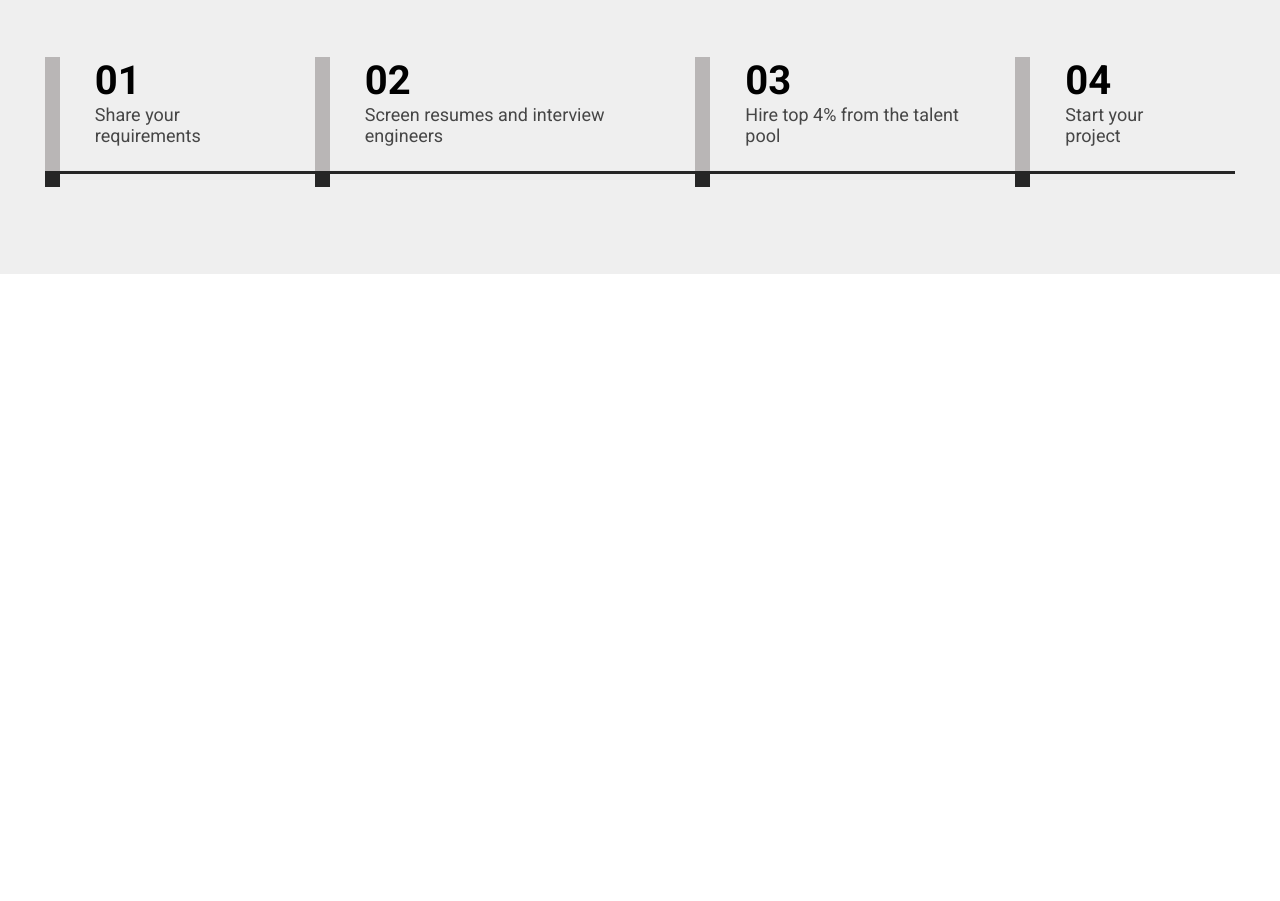
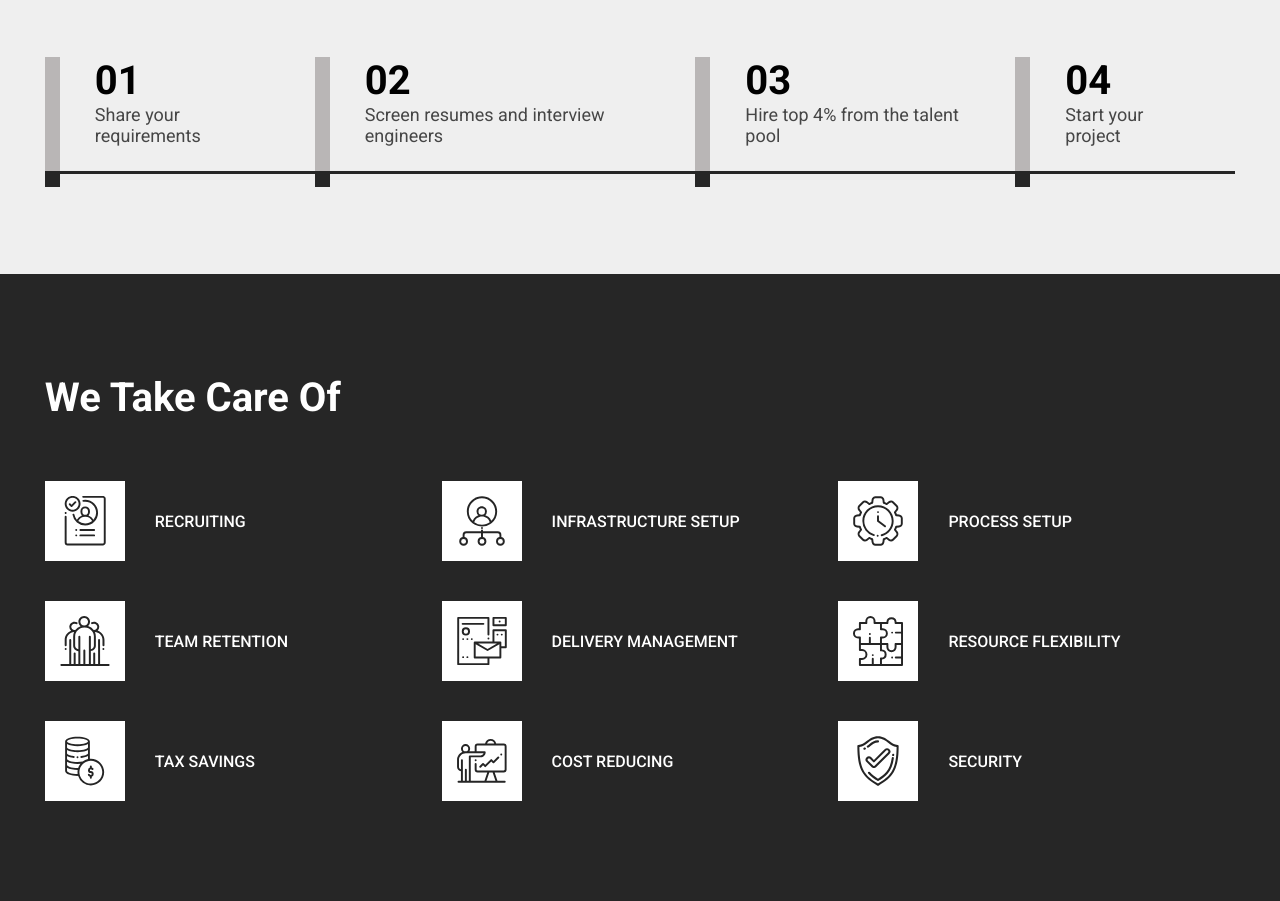
Before and after one commit to Adnan-Musinovic/jelvix, a website: page index.html in a window 1280 px wide. Shown: the part 1789-2690 px from the top of the page. Before the commit the page ends 2063 px from the top, so only its background shows below. Drawn offline with Linux system fonts and the light colour scheme; a web font is replaced by a local one.

Commit message:
finished we take  care of

```diff
--- a/index.html
+++ b/index.html
@@ -112,6 +112,51 @@
         </div>
     </section>
     <!--end how it works-->
+
+    <!--we care of-->
+    <section class="we-take-care-of">
+        <div class="wrapper">
+            <h2>We Take Care Of</h2>
+            <div class="grid">
+                <div class="grid__item">
+                    <img class="img--box" src="images/icon-1.svg" alt="">
+                    <h5>RECRUITING</h5>
+                </div>
+                <div class="grid__item">
+                    <img class="img--box" src="images/icon-2.svg" alt="">
+                    <h5>INFRASTRUCTURE SETUP</h5>
+                </div>
+                <div class="grid__item">
+                    <img class="img--box" src="images/icon-3.svg" alt="">
+                    <h5>PROCESS SETUP</h5>
+                </div>
+                <div class="grid__item">
+                    <img class="img--box" src="images/icon-4.svg" alt="">
+                    <h5>TEAM RETENTION</h5>
+                </div>
+                <div class="grid__item">
+                    <img class="img--box" src="images/icon-5.svg" alt="">
+                    <h5>DELIVERY MANAGEMENT                    </h5>
+                </div>
+                <div class="grid__item">
+                    <img class="img--box" src="images/icon-6.svg" alt="">
+                    <h5>RESOURCE FLEXIBILITY</h5>
+                </div>
+                <div class="grid__item">
+                    <img class="img--box" src="images/icon-7.svg" alt="">
+                    <h5>TAX SAVINGS</h5>
+                </div>
+                <div class="grid__item">
+                    <img class="img--box" src="images/icon-8.svg" alt="">
+                    <h5>COST REDUCING</h5>
+                </div>
+                <div class="grid__item">
+                    <img class="img--box" src="images/icon-9.svg" alt="">
+                    <h5>SECURITY</h5>
+                </div>
+            </div>
+        </div>
+    </section>
 <script src="js/index.js"></script>
 </body>
 </html>
--- a/scss/base/_typography.scss
+++ b/scss/base/_typography.scss
@@ -82,3 +82,16 @@ a {
         color: #464646;
     }
 }
+
+//we-take-care-of
+.we-take-care-of {
+    & h2 {
+        font-size: 4rem;
+    }
+
+
+    & h5 {
+        font-size: 1.6rem;
+        font-weight: 500;
+    }
+}
--- a/scss/layout/_grid.scss
+++ b/scss/layout/_grid.scss
@@ -0,0 +1,26 @@
+.grid {
+    display: grid;
+}
+
+.we-take-care-of {
+    & .grid {
+        grid-template-columns: repeat(3, 1fr);
+        width: 100%;
+        row-gap: 4rem;
+        margin-top: 6rem;
+
+        &__item {
+            display: flex;
+            justify-content: flex-start;
+            align-items: center;
+
+            & .img--box {
+                background-color: $color-white;
+                height: 8rem;
+                width: 8rem;
+                padding: 1.5rem;
+                margin-right: 3rem;
+            }
+        }
+    }
+}
--- a/scss/pages/_home.scss
+++ b/scss/pages/_home.scss
@@ -178,3 +178,18 @@
         }
     }
 }
+
+//we take care of
+.we-take-care-of {
+    background-color: $color-black;
+    color: $color-white;
+    padding: 10rem 0rem;
+
+    & .wrapper {
+        justify-content: space-between;
+        align-items: flex-start;
+        flex-direction: column;
+    }
+
+
+}
```
Also changed, not shown: css/styles.css, images/highlight-bg.jpg (added).
